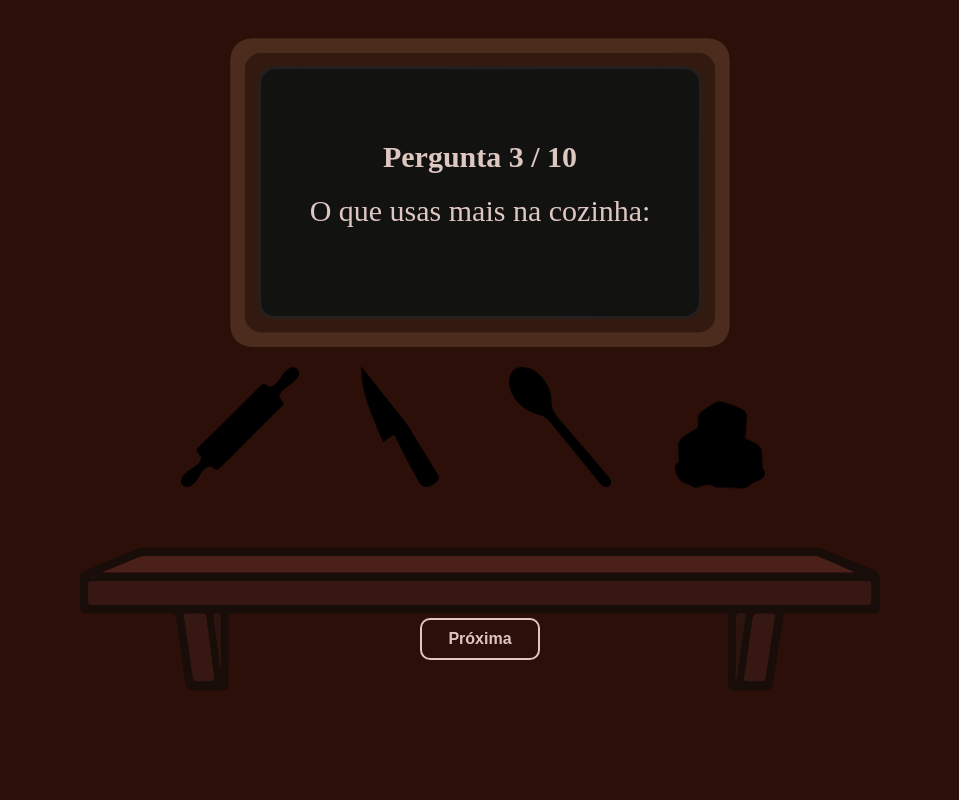
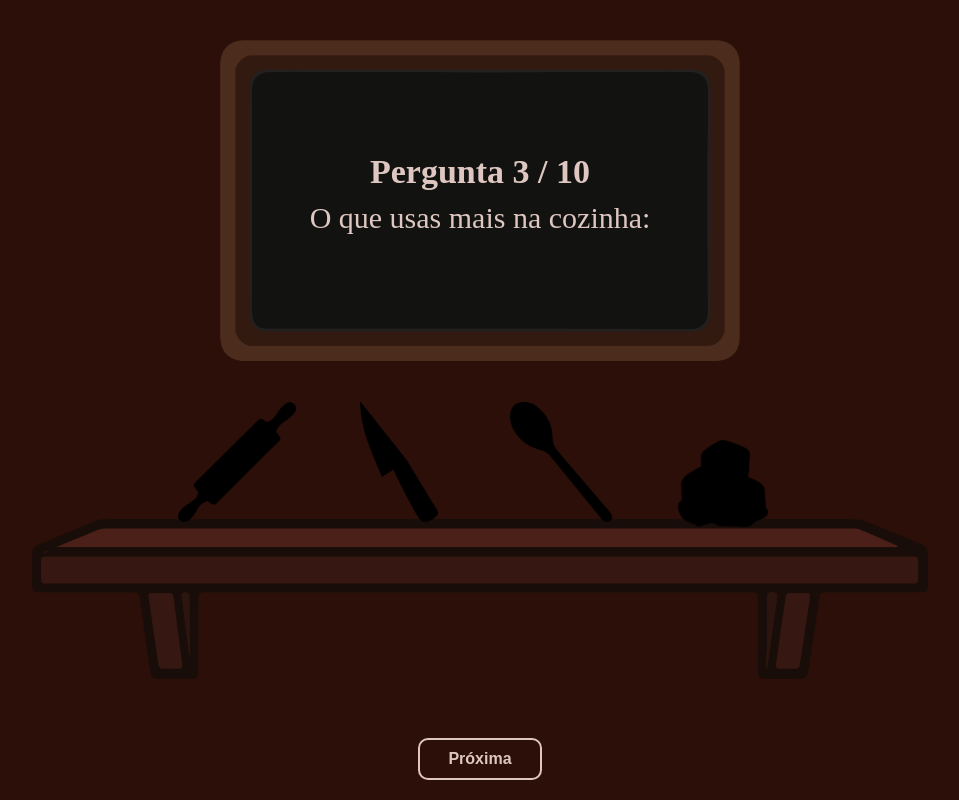
Before and after one commit to Lauraffreire/Lamb-to-the-Slaughter, a website: page pergunta3.html in a window 1280 px wide. Shown: the whole page, without its empty margins (160-1119 px from the left). Drawn offline with Linux system fonts and the light colour scheme; a web font is replaced by a local one.

Commit message:
pergunta3

```diff
--- a/css/3.css
+++ b/css/3.css
@@ -1,12 +1,16 @@
-@font-face{
+/* ================= FONTES ================= */
+
+@font-face {
     font-family: 'Caveat';
-    src: url(.../fonts/Caveat/Caveat-VariableFont_wght);
+    src: url('../fonts/Caveat/Caveat-VariableFont_wght.ttf');
 }
 
-@font-face{
+@font-face {
     font-family: 'Montserrat';
-    src: url(.../fonts/Montserrat/Montserrat-VariableFont_wght);
+    src: url('../fonts/Montserrat/Montserrat-VariableFont_wght.ttf');
 }
+
+/* ================= RESET ================= */
 
 * {
     margin: 0;
@@ -14,83 +18,112 @@
     box-sizing: border-box;
 }
 
+/* ================= BODY ================= */
+
 body {
     background-color: #2b0f08;
-    color: #222;
-    padding: 0;
+    color: #dec7c1;
+    font-family: "Montserrat", sans-serif;
+
+    height: 100vh;
+    overflow: hidden; /* impede scroll */
 }
 
-.img-fundo {
-    position: fixed;
-    top: 72%;
-    left: 50%;
-    transform: translate(-50%, -20%);
-    width: 800px;
-    height: auto;
-    z-index: 1;
-    pointer-events: none;
+/* ================= CONTEÚDO GERAL ================= */
+
+.conteudo {
+    position: relative;
+    width: 100%;
+    max-width: 1100px;
+    height: 100vh;
+
+    margin: 0 auto;
+    display: flex;
+    flex-direction: column;
+    align-items: center;
+
+    text-align: center;
 }
 
-.main-wrapper {
-    min-height: 90vh;
-    display: flex;
-    align-items: center;
-    justify-content: center;
-}
-
-.title-center {
-    font-size: 30px;
-    color: #dec7c1;
-    text-align: center;
-    margin-top: 140px;
-    margin-bottom: 20px;
-    font-family: "Caveat";
-}
-
-.question-text {
-    color: #dec7c1;
-    font-size: 30px;
-    font-family: "Caveat";
-}
+/* ================= QUADRO ================= */
 
 .quadro-container {
-    width: 100%;
-    display: flex;
-    justify-content: center;
-    margin-top: -190px;
-    margin-bottom: -20px;
-    z-index: -1;
     position: relative;
+    margin-top: 40px;
+    margin-bottom: 20px;
 }
 
 .quadro-img {
-    width:500px;
+    width: clamp(320px, 50vw, 520px);
     height: auto;
     display: block;
 }
 
-.conteudo {
-    position: relative;
-    z-index: 5;
-    width: 100%;
-    max-width: 1000px;
-    margin: 0 auto;
+/* TEXTO SOBRE O QUADRO */
+
+.quadro-texto {
+    position: absolute;
+    top: 48%;
+    left: 50%;
+    transform: translate(-50%, -50%);
+
+    width: 75%;
     text-align: center;
-    color: #000;
+    pointer-events: none;
 }
 
-.objetos-container {
-    display: flex;
-    justify-content: center;
-    gap: 40px;
-    margin-top: 40px;
-    margin-bottom:70px;
-    position: relative;
-    z-index: 10;
+.title-center {
+    font-family: "Caveat";
+    font-size: clamp(26px, 3vw, 34px);
+    margin-bottom: 10px;
 }
 
+.question-text {
+    font-family: "Caveat";
+    font-size: clamp(22px, 2.8vw, 30px);
+}
+
+/* ================= COZINHA ================= */
+
+.cozinha-wrapper {
+    position: relative;
+    width: 100%;
+    max-width: 1100px;
+    flex: 1;
+
+    display: flex;
+    align-items: center;
+    justify-content: center;
+
+    transform: translateY(8vh); /* ↓ baixa a prateleira */
+}
+
+
+/* PRATELEIRA */
+
+.img-fundo {
+    width: clamp(600px, 70vw, 900px);
+    height: auto;
+    pointer-events: none;
+    z-index: 1;
+}
+
+/* OBJETOS NA PRATELEIRA */
+
+.objetos-container {
+    position: absolute;
+    bottom: 75%;
+
+    display: flex;
+    gap: clamp(18px, 4vw, 42px);
+
+    z-index: 2;
+}
+
+/* ================= OBJETOS ================= */
+
 .obj {
-    width: min(120px, 22vw);
+    width: clamp(80px, 10vw, 120px);
     aspect-ratio: 1 / 1;
     position: relative;
     cursor: pointer;
@@ -100,69 +133,78 @@ body {
     width: 100%;
     height: 100%;
     object-fit: contain;
+
     position: absolute;
     top: 0;
     left: 0;
-    transition: 0.3s ease;
+
+    transition: opacity 0.25s ease;
 }
 
+/* gelo mais baixo */
+
 .obj.gelo {
-    transform: scale(0.75) translateY(24px);
+    transform: translateY(18%) scale(0.75);
 }
 
-.obj .cor { opacity: 0; }
-.obj.ativo .cor { opacity: 1; }
-.obj.ativo .sombra { opacity: 0; }
+/* estados */
+
+.obj .cor {
+    opacity: 0;
+}
+
+.obj.ativo .cor {
+    opacity: 1;
+}
+
+.obj.ativo .sombra {
+    opacity: 0;
+}
+
+/* ================= TEXTO DA SELEÇÃO ================= */
 
 .descricao-selecao {
-    font-family: "Montserrat";
-    color: #dec7c1;
-    text-align: center;
-    margin-top: 5px;
-    margin-bottom: 30px;
+    min-height: 26px;
     font-size: 0.9rem;
-    min-height: 26px;
+    margin: 10px 0 14px;
 }
 
+/* ================= BOTÃO ================= */
+
 .button-row {
-    display: flex;
-    justify-content: center;
-    margin-top: 35px;
-    font-family: "Montserrat", sans-serif;
-
+    margin-bottom: 20px;
 }
 
 .btn {
-    background-color: transparent;
+    background: transparent;
+    border: 2px solid #dec7c1;
     color: #dec7c1;
-    border: 2px solid #dec7c1;
+
     border-radius: 10px;
-    padding: 10px 26px;
+    padding: 10px 28px;
+
     font-size: 1rem;
     font-weight: bold;
     cursor: pointer;
-    transition: 0.2s;
+
+    transition: opacity 0.2s ease;
 }
 
 .btn:hover {
-    opacity: 0.5;
+    opacity: 0.6;
 }
 
-.scale-wrapper {
-    width: 100%;
-    transform-origin: top center;
-    position: relative;
-}
-
-.page-scale {
-    position: relative;
-    width: 100%;
-    transform-origin: top center;
-    transition: 0.3s ease;
-}
+/* ================= RADIOS ================= */
 
 input[type="radio"] {
     display: none !important;
     appearance: none !important;
-    -webkit-appearance: none !important;
 }
+
+/* ================= AJUSTES EXTRA ================= */
+
+@media (max-width: 950px) {
+    .objetos-container {
+        bottom: 65%;
+    }
+}
--- a/pergunta3.html
+++ b/pergunta3.html
@@ -3,68 +3,112 @@
 <head>
     <meta charset="UTF-8">
     <title>Pergunta 3</title>
+
+    <!-- CSS -->
     <link rel="stylesheet" href="css/3.css">
+    <link rel="stylesheet" href="css/warning.css">
+
+    <!-- JS -->
     <script src="js/script.js" defer></script>
     <script src="js/3.js" defer></script>
-    <link rel="stylesheet" href="css/warning.css">
     <script src="js/warning.js" defer></script>
 </head>
 
 <body>
 
+<!-- WARNING PARA ECRÃS PEQUENOS -->
 <div class="screen-warning" aria-live="polite">
     <div class="screen-warning__content">
-
         <img
             src="img/logo.png"
             alt="Logo"
             class="screen-warning__logo"
         >
-
         <p class="screen-warning__text">
             É necessário um ecrã maior para visualizar este website.
+        </p>
+    </div>
+</div>
+
+<!-- CONTEÚDO PRINCIPAL -->
+<div class="conteudo">
+
+    <!-- QUADRO COM TEXTO POR CIMA -->
+    <div class="quadro-container">
+
+        <!-- IMAGEM DO QUADRO -->
+        <img
+            src="img/quadro.png"
+            alt="quadro"
+            class="quadro-img"
+        >
+
+        <!-- TEXTO EM CIMA DO QUADRO -->
+        <div class="quadro-texto">
+
+            <h2 class="title-center">
+                Pergunta 3 / 10
+            </h2>
+
+            <p class="question-text">
+                O que usas mais na cozinha:
             </p>
 
         </div>
     </div>
-    <img src="img/fundocozinha.png" alt="prateleira" class="img-fundo">
 
-<div class="conteudo">
+    <!-- COZINHA: PRATELEIRA + OBJETOS -->
+    <div class="cozinha-wrapper">
 
-    <h2 class="title-center">Pergunta 3 / 10</h2>
-    <p class="question-text">O que usas mais na cozinha:</p>
+        <!-- PRATELEIRA -->
+        <img
+            src="img/fundocozinha.png"
+            alt="prateleira"
+            class="img-fundo"
+        >
 
-    <div class="quadro-container">
-        <img src="img/quadro.png" alt="quadro" class="quadro-img">
-    </div>
-
-
+        <!-- OBJETOS -->
         <div class="objetos-container">
 
-        <div class="obj" data-value="3" data-text="Um rolo da massa." data-radio="q3-rolo">
+            <div class="obj"
+                 data-value="3"
+                 data-text="Um rolo da massa."
+                 data-radio="q3-rolo">
                 <img src="img/rolo sombra.png" class="sombra">
                 <img src="img/rolo.png" class="cor">
             </div>
 
-        <div class="obj" data-value="9" data-text="Um bom conjunto de facas afiadas." data-radio="q3-faca">
+            <div class="obj"
+                 data-value="9"
+                 data-text="Um bom conjunto de facas afiadas."
+                 data-radio="q3-faca">
                 <img src="img/faca sombra.png" class="sombra">
                 <img src="img/faca.png" class="cor">
             </div>
 
-        <div class="obj" data-value="0" data-text="Uma colher de pau." data-radio="q3-colher">
+            <div class="obj"
+                 data-value="0"
+                 data-text="Uma colher de pau."
+                 data-radio="q3-colher">
                 <img src="img/colher sombra.png" class="sombra">
                 <img src="img/colher.png" class="cor">
             </div>
 
-        <div class="obj gelo" data-value="10" data-text="Comida congelada, porque sou prático/a e não tenho tempo." data-radio="q3-gelo">
+            <div class="obj gelo"
+                 data-value="10"
+                 data-text="Comida congelada, porque sou prático/a e não tenho tempo."
+                 data-radio="q3-gelo">
                 <img src="img/gelo sombra.png" class="sombra">
                 <img src="img/gelo.png" class="cor">
             </div>
 
         </div>
+    </div>
 
+    <!-- TEXTO DA SELEÇÃO -->
     <p class="descricao-selecao"></p>
 
+    <!-- RADIOS OCULTOS -->
     <div class="radios-ocultos">
         <input type="radio" name="q3" id="q3-rolo" value="3">
         <input type="radio" name="q3" id="q3-faca" value="9">
@@ -72,8 +116,11 @@
         <input type="radio" name="q3" id="q3-gelo" value="10">
     </div>
 
+    <!-- BOTÃO -->
     <div class="button-row">
-        <button class="btn" type="button"
+        <button
+            class="btn"
+            type="button"
             onclick="nextQuestion('q3','pergunta4.html')">
             Próxima
         </button>
@@ -82,6 +129,4 @@
 </div>
 
 </body>
-
-
 </html>
```
Also changed, not shown: index.html (+1 -1 lines). Lines whose indentation alone changed are shown as unchanged.
